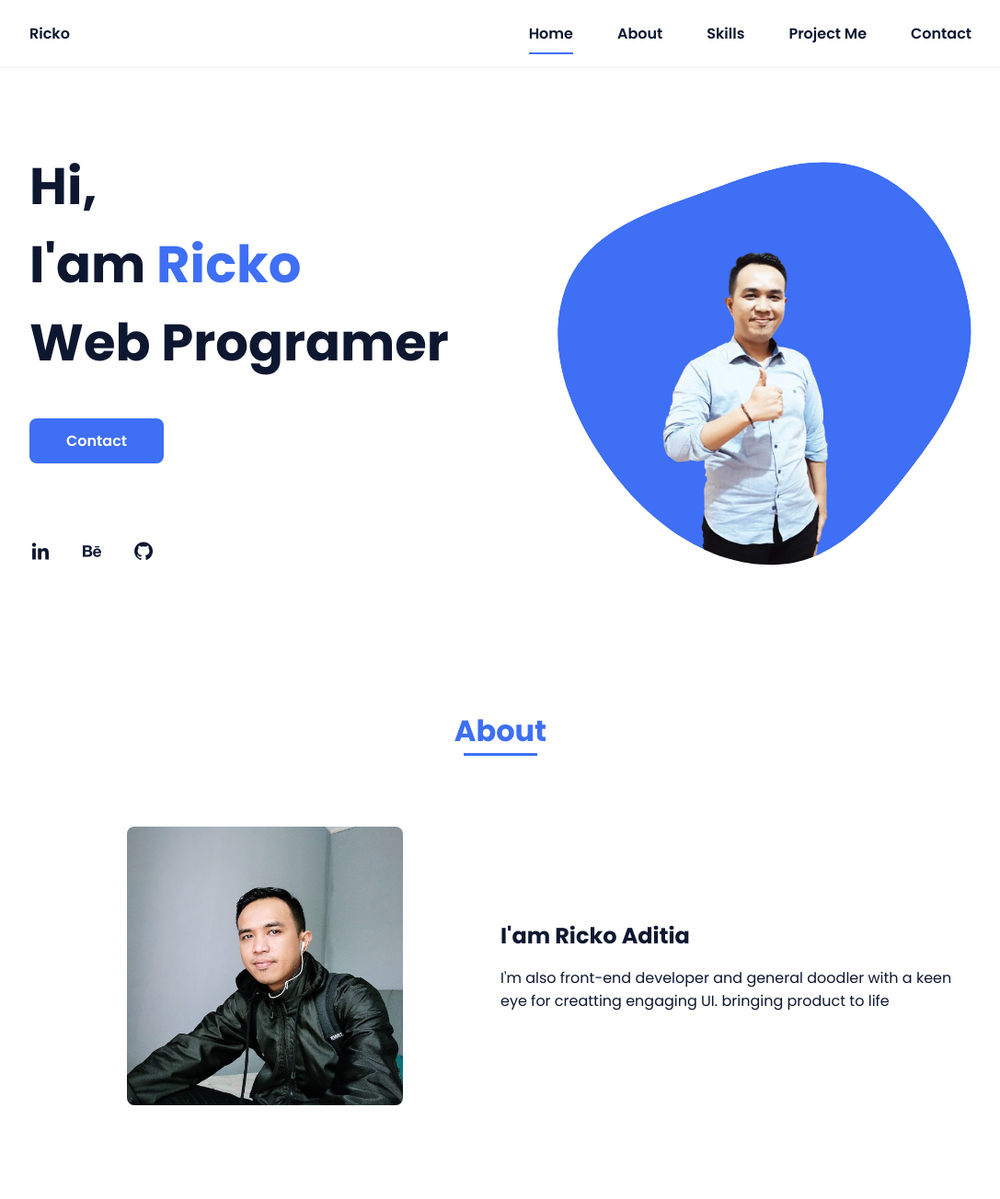
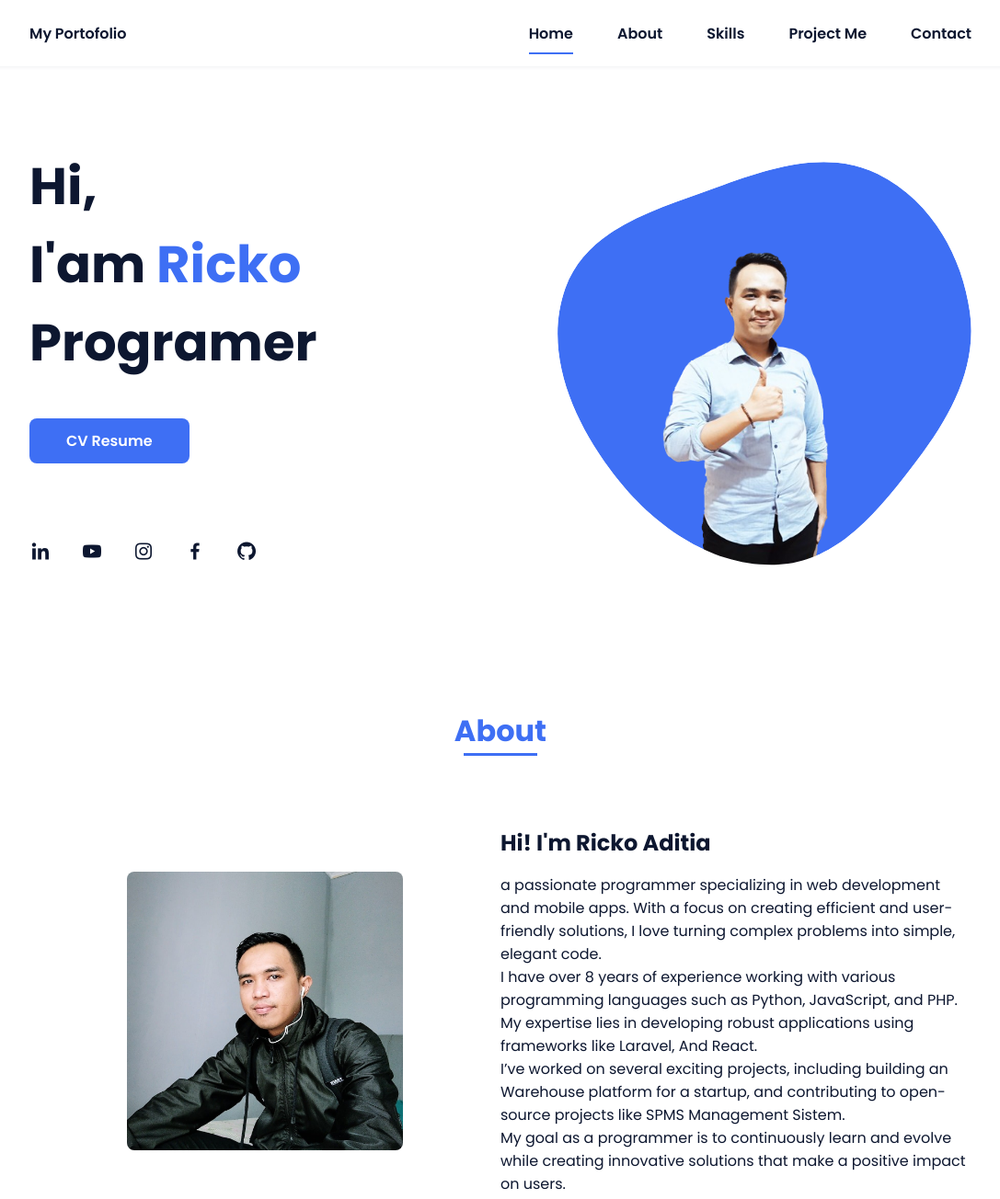
Before and after one commit to rickocaditia/ricko-aditia, a plain HTML site: page index.html in a window 1280 px wide. Shown: the top 1304 px of the page at 92% size, without its empty margins (96-1183 px from the left). Drawn offline with nearby package versions, Linux system fonts and the light colour scheme.

Commit message:
Add files via upload

```diff
--- a/index.html
+++ b/index.html
@@ -16,7 +16,7 @@
         <header class="l-header">
             <nav class="nav bd-grid">
                 <div>
-                    <a href="#" class="nav__logo">Ricko</a>
+                    <a href="#" class="nav__logo">My Portofolio</a>
                 </div>
 
                 <div class="nav__menu" id="nav-menu">
@@ -39,14 +39,17 @@
             <!--===== HOME =====-->
             <section class="home bd-grid" id="home">
                 <div class="home__data">
-                    <h1 class="home__title">Hi,<br>I'am <span class="home__title-color">Ricko</span><br> Web Programer</h1>
+                    <h1 class="home__title">Hi,<br>I'am <span class="home__title-color">Ricko</span><br>Programer</h1>
 
-                    <a href="#" class="button">Contact</a>
+                    <a href="#" class="button">CV Resume</a>
                 </div>
 
                 <div class="home__social">
                     <a href="" class="home__social-icon"><i class='bx bxl-linkedin'></i></a>
-                    <a href="" class="home__social-icon"><i class='bx bxl-behance' ></i></a>
+                    <!-- <a href="" class="home__social-icon"><i class='bx bxl-behance' ></i></a> -->
+                    <a href="" class="home__social-icon"><i class='bx bxl-youtube' ></i></a>
+                    <a href="" class="home__social-icon"><i class='bx bxl-instagram' ></i></a>
+                    <a href="" class="home__social-icon"><i class='bx bxl-facebook' ></i></a>
                     <a href="" class="home__social-icon"><i class='bx bxl-github' ></i></a>
                 </div>
 
@@ -73,9 +76,19 @@
                     </div>
 
                     <div>
-                        <h2 class="about__subtitle">I'am Ricko Aditia</h2>
-                        <p class="about__text">I'm also front-end developer and general doodler with a keen eye for creatting engaging UI.
-                            bringing product to life</p>
+                        <h2 class="about__subtitle">Hi! I'm Ricko Aditia</h2>
+                        <p class="about__text">a passionate programmer specializing in web development and mobile apps. With a focus on creating efficient and user-friendly solutions, I love turning complex problems into simple, elegant code.
+                        <br>
+                        I have over 8 years of experience working with various programming languages such as Python, JavaScript, and PHP. My expertise lies in developing robust applications using frameworks like Laravel, And React.
+                        <br>
+                        I’ve worked on several exciting projects, including building an Warehouse platform for a startup, and contributing to open-source projects like SPMS Management Sistem.
+                        <br>
+                        My goal as a programmer is to continuously learn and evolve while creating innovative solutions that make a positive impact on users.
+
+                        </p>
+
+
+
                     </div>
                 </div>
             </section>
@@ -133,7 +146,7 @@
 
                             </div>
                             <div>
-                                <span class="skills__percentage">85%</span>
+                                <span class="skills__percentage">95%</span>
                             </div>
                         </div>
                     </div>
```
